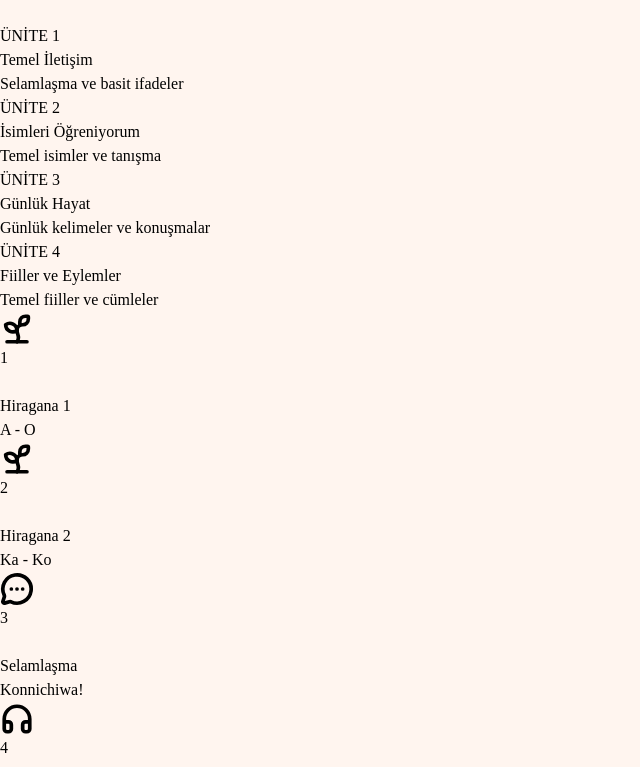
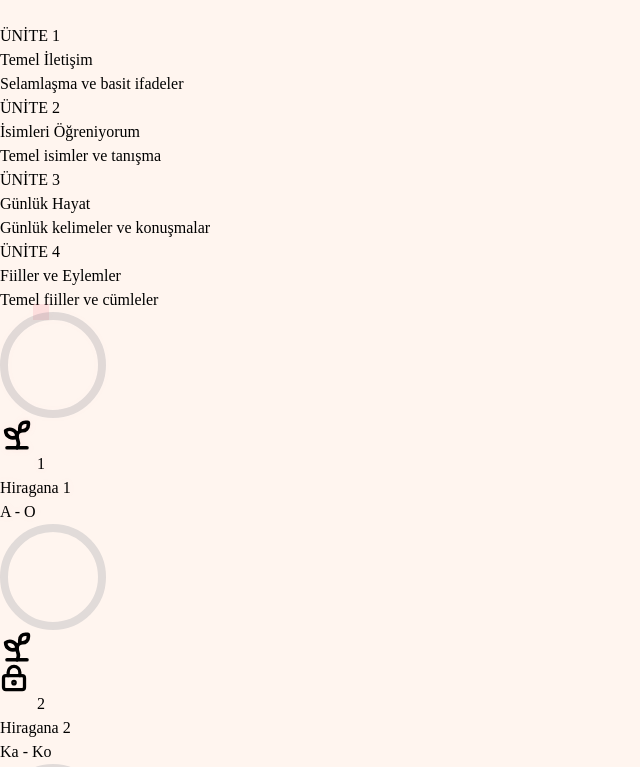
Before and after one commit to Alper-Yalcin/nihongo-study, a React (Vite) app in the folder Frontend/: page /learn in a window 1280 px wide. Shown: the part 2000-2767 px from the top of the page, without its empty margins (0-640 px from the left). Built offline with nearby package versions, Linux system fonts and the light colour scheme; no server answers; a web font is replaced by a local one.

Commit message:
feat: Enhance progress tracking in learning components; add unit progress management and visual feedback

```diff
--- a/Frontend/src/hooks/useLearnCourseProgress.ts
+++ b/Frontend/src/hooks/useLearnCourseProgress.ts
@@ -3,6 +3,7 @@ import { usePersistentState } from './usePersistentState';
 
 interface LearnCourseProgressState {
   completedUnitIds: string[];
+  unitProgressById: Record<string, number>;
 }
 
 const LEARN_COURSE_PROGRESS_STORAGE_KEY = 'kototsuna.learn-course-progress';
@@ -13,24 +14,30 @@ const deserializeProgress = (value: string): LearnCourseProgressState => {
   try {
     const parsed = JSON.parse(value) as Partial<LearnCourseProgressState>;
 
-    if (!Array.isArray(parsed.completedUnitIds)) {
-      return { completedUnitIds: [] };
-    }
+    const unitProgressById =
+      parsed.unitProgressById && typeof parsed.unitProgressById === 'object'
+        ? Object.fromEntries(
+            Object.entries(parsed.unitProgressById)
+              .filter((entry): entry is [string, number] => typeof entry[0] === 'string' && typeof entry[1] === 'number')
+              .map(([unitId, progressValue]) => [unitId, Math.max(0, Math.min(100, Math.round(progressValue)))])
+          )
+        : {};
 
     return {
-      completedUnitIds: parsed.completedUnitIds.filter(
-        (entry): entry is string => typeof entry === 'string'
-      )
+      completedUnitIds: Array.isArray(parsed.completedUnitIds)
+        ? parsed.completedUnitIds.filter((entry): entry is string => typeof entry === 'string')
+        : [],
+      unitProgressById
     };
   } catch {
-    return { completedUnitIds: [] };
+    return { completedUnitIds: [], unitProgressById: {} };
   }
 };
 
 export const useLearnCourseProgress = (orderedUnitIds: string[]) => {
   const [progress, setProgress] = usePersistentState<LearnCourseProgressState>(
     LEARN_COURSE_PROGRESS_STORAGE_KEY,
-    { completedUnitIds: [] },
+    { completedUnitIds: [], unitProgressById: {} },
     {
       serialize: serializeProgress,
       deserialize: deserializeProgress
@@ -78,9 +85,47 @@ export const useLearnCourseProgress = (orderedUnitIds: string[]) => {
         : current.completedUnitIds.filter((entry) => entry !== unitId);
 
       return {
-        completedUnitIds: nextCompletedIds
+        completedUnitIds: nextCompletedIds,
+        unitProgressById: {
+          ...current.unitProgressById,
+          [unitId]: completed ? 100 : Math.min(current.unitProgressById[unitId] ?? 0, 99)
+        }
       };
     });
+  };
+
+  const setUnitProgress = (unitId: string, progressPercent: number) => {
+    if (!orderedUnitIds.includes(unitId)) {
+      return;
+    }
+
+    const nextProgress = Math.max(0, Math.min(100, Math.round(progressPercent)));
+
+    setProgress((current) => {
+      const currentProgress = current.completedUnitIds.includes(unitId)
+        ? 100
+        : current.unitProgressById[unitId] ?? 0;
+
+      if (currentProgress === nextProgress) {
+        return current;
+      }
+
+      return {
+        ...current,
+        unitProgressById: {
+          ...current.unitProgressById,
+          [unitId]: nextProgress
+        }
+      };
+    });
+  };
+
+  const getUnitProgress = (unitId: string) => {
+    if (completedSet.has(unitId)) {
+      return 100;
+    }
+
+    return Math.max(0, Math.min(100, Math.round(progress.unitProgressById[unitId] ?? 0)));
   };
 
   return {
@@ -93,7 +138,9 @@ export const useLearnCourseProgress = (orderedUnitIds: string[]) => {
         ? Math.round((completedUnitIds.length / orderedUnitIds.length) * 100)
         : 0,
     getUnitState,
+    getUnitProgress,
     isUnitCompleted: (unitId: string) => completedSet.has(unitId),
-    setUnitCompleted
+    setUnitCompleted,
+    setUnitProgress
   };
 };
--- a/Frontend/src/pages/LearnJapanesePage.tsx
+++ b/Frontend/src/pages/LearnJapanesePage.tsx
@@ -1,4 +1,5 @@
 import React, { useMemo } from 'react';
+import { useNavigate } from 'react-router-dom';
 import {
   BarChart3,
   BookOpen,
@@ -15,6 +16,7 @@ import {
   Utensils
 } from 'lucide-react';
 import { AppLanguage, ThemeMode } from '../data/appPreferences';
+import { getLearnUnitRoute } from '../data/appShellContent';
 import {
   flattenLearnCourseUnits,
   getLearnCourseSections
@@ -28,6 +30,7 @@ interface LearnJapanesePageProps {
 }
 
 type NodeTone = 'pink' | 'orange' | 'purple' | 'blue' | 'gray';
+type LessonNodeState = 'locked' | 'active' | 'available' | 'completed';
 
 interface LessonNode {
   id: string;
@@ -158,6 +161,14 @@ const badgeNumberStyles: Record<NodeTone, string> = {
   purple: 'bg-[#8957da]',
   blue:   'bg-[#3a8edc]',
   gray:   'bg-[#8d8d8d]'
+};
+
+const progressRingStyles: Record<NodeTone, string> = {
+  pink: '#f05b7c',
+  orange: '#ffa028',
+  purple: '#8957da',
+  blue: '#3a8edc',
+  gray: '#8d8d8d'
 };
 
 const badgeStyles: Record<UnitMarker['tone'], string> = {
@@ -469,35 +480,103 @@ const UnitMarkerLabel: React.FC<{ marker: UnitMarker; isDark: boolean }> = ({ ma
   </div>
 );
 
-const LessonNodeButton: React.FC<{ node: LessonNode; isDark: boolean }> = ({ node, isDark }) => {
+const LessonNodeButton: React.FC<{
+  node: LessonNode;
+  isDark: boolean;
+  state: LessonNodeState;
+  progress: number;
+  onSelect?: () => void;
+}> = ({ node, isDark, state, progress, onSelect }) => {
   const Icon = node.icon;
   const size = node.checkpoint ? 92 : 82;
   const iconSize = node.checkpoint ? 42 : 34;
+  const ringSize = size + 24;
+  const ringStroke = 8;
+  const ringRadius = (ringSize - ringStroke) / 2;
+  const ringCircumference = 2 * Math.PI * ringRadius;
+  const progressOffset = ringCircumference - (Math.max(0, Math.min(100, progress)) / 100) * ringCircumference;
+  const isLocked = state === 'locked';
+  const isActive = state === 'active';
+  const isCompleted = state === 'completed';
 
   return (
     <div
-      className="absolute flex -translate-x-1/2 -translate-y-1/2 flex-col items-center z-[10]"
+      className={`absolute flex -translate-x-1/2 -translate-y-1/2 flex-col items-center z-[10] ${
+        isActive ? 'kt-learn-node-active' : ''
+      }`}
       style={{ left: node.x, top: node.y }}
     >
-      <div
-        className={`relative flex items-center justify-center rounded-full border-[7px] text-white ${toneStyles[node.tone]} ${
+      <button
+        type="button"
+        disabled={isLocked || !onSelect}
+        onClick={onSelect}
+        aria-label={`${node.title}${node.subtitle ? `, ${node.subtitle}` : ''}`}
+        aria-disabled={isLocked}
+        className={`relative flex appearance-none items-center justify-center rounded-full border-[7px] p-0 text-white transition ${
+          isLocked ? 'cursor-not-allowed saturate-[0.55]' : 'cursor-pointer'
+        } ${toneStyles[node.tone]} ${
           isDark ? 'drop-shadow-[0_12px_20px_rgba(0,0,0,0.42)]' : ''
         }`}
         style={{ width: size, height: size }}
       >
+        {isActive && (
+          <span
+            className="pointer-events-none absolute rounded-full border-2 border-white/70"
+            style={{
+              inset: -16,
+              boxShadow: `0 0 0 8px ${progressRingStyles[node.tone]}22, 0 0 26px ${progressRingStyles[node.tone]}66`
+            }}
+          />
+        )}
+        <svg
+          className="pointer-events-none absolute -rotate-90 overflow-visible"
+          width={ringSize}
+          height={ringSize}
+          viewBox={`0 0 ${ringSize} ${ringSize}`}
+          aria-hidden="true"
+          style={{ left: -12, top: -12 }}
+        >
+          <circle
+            cx={ringSize / 2}
+            cy={ringSize / 2}
+            r={ringRadius}
+            fill="none"
+            stroke={isDark ? 'rgba(255,255,255,0.18)' : 'rgba(71,84,103,0.16)'}
+            strokeWidth={ringStroke}
+          />
+          <circle
+            cx={ringSize / 2}
+            cy={ringSize / 2}
+            r={ringRadius}
+            fill="none"
+            stroke={progressRingStyles[node.tone]}
+            strokeLinecap="round"
+            strokeWidth={ringStroke}
+            strokeDasharray={ringCircumference}
+            strokeDashoffset={progressOffset}
+            opacity={isLocked && progress === 0 ? 0 : 1}
+            className="transition-[stroke-dashoffset,opacity] duration-700 ease-out"
+          />
+        </svg>
         <span className="absolute inset-[5px] rounded-full border border-white/55 bg-white/10" />
         <Icon
           size={iconSize}
           strokeWidth={2.6}
           fill={node.icon === Star ? 'currentColor' : 'none'}
-          className="relative"
+          className={`relative ${isLocked ? 'opacity-50' : ''}`}
         />
+        {isLocked && (
+          <span className="absolute inset-0 flex items-center justify-center rounded-full bg-[#1f2937]/18">
+            <LockKeyhole size={node.checkpoint ? 34 : 28} strokeWidth={2.8} className="text-white drop-shadow-[0_2px_5px_rgba(0,0,0,0.25)]" />
+          </span>
+        )}
+        {isCompleted && <span className="absolute inset-[8px] rounded-full bg-white/10" />}
         <span
           className={`absolute -right-2 -top-3 flex h-8 min-w-8 items-center justify-center rounded-full border-[3px] border-white px-1 text-sm font-black text-white shadow-[0_5px_10px_rgba(80,45,55,0.18)] ${badgeNumberStyles[node.tone]}`}
         >
           {node.number}
         </span>
-      </div>
+      </button>
       <div className="mt-3 max-w-[140px] text-center">
         <div className={`text-[14px] font-bold leading-tight ${
           isDark
@@ -521,12 +600,36 @@ const LessonNodeButton: React.FC<{ node: LessonNode; isDark: boolean }> = ({ nod
 };
 
 export const LearnJapanesePage: React.FC<LearnJapanesePageProps> = ({ language, themeMode }) => {
+  const navigate = useNavigate();
   const copy = pageCopy[language];
   const isDark = themeMode === 'dark';
   const sections = useMemo(() => getLearnCourseSections(language), [language]);
   const units = useMemo(() => flattenLearnCourseUnits(sections), [sections]);
   const orderedUnitIds = useMemo(() => units.map((unit) => unit.id), [units]);
-  const { completedCount } = useLearnCourseProgress(orderedUnitIds);
+  const { completedCount, getUnitProgress, getUnitState } = useLearnCourseProgress(orderedUnitIds);
+  const nodeRuntime = useMemo(
+    () =>
+      lessonNodes.map((node, index) => {
+        const unit = units[index];
+
+        if (!unit) {
+          return {
+            node,
+            unitId: null,
+            state: 'locked' as LessonNodeState,
+            progress: 0
+          };
+        }
+
+        return {
+          node,
+          unitId: unit.id,
+          state: getUnitState(unit.id),
+          progress: getUnitProgress(unit.id)
+        };
+      }),
+    [getUnitProgress, getUnitState, units]
+  );
 
   return (
     <div
@@ -539,6 +642,26 @@ export const LearnJapanesePage: React.FC<LearnJapanesePageProps> = ({ language,
           {completedCount} / {units.length} {copy.progress}
         </p>
       </div>
+      <style>{`
+        @keyframes kt-learn-node-active-pulse {
+          0%, 100% {
+            filter: drop-shadow(0 0 0 rgba(240, 91, 124, 0));
+          }
+          50% {
+            filter: drop-shadow(0 0 18px rgba(240, 91, 124, 0.36));
+          }
+        }
+
+        .kt-learn-node-active {
+          animation: kt-learn-node-active-pulse 1.8s ease-in-out infinite;
+        }
+
+        @media (prefers-reduced-motion: reduce) {
+          .kt-learn-node-active {
+            animation: none;
+          }
+        }
+      `}</style>
       <LearnFallingFlowers isDark={isDark} />
       <LearnSideRail copy={copy.side} isDark={isDark} />
 
@@ -559,8 +682,15 @@ export const LearnJapanesePage: React.FC<LearnJapanesePageProps> = ({ language,
             <UnitMarkerLabel key={marker.id} marker={marker} isDark={isDark} />
           ))}
 
-          {lessonNodes.map((node) => (
-            <LessonNodeButton key={node.id} node={node} isDark={isDark} />
+          {nodeRuntime.map(({ node, unitId, state, progress }) => (
+            <LessonNodeButton
+              key={node.id}
+              node={node}
+              isDark={isDark}
+              state={state}
+              progress={progress}
+              onSelect={unitId && state !== 'locked' ? () => navigate(getLearnUnitRoute(unitId)) : undefined}
+            />
           ))}
 
           <div className="absolute bottom-4 right-12 flex h-24 w-40 items-center justify-center opacity-80">
--- a/Frontend/src/pages/LearnUnitPage.tsx
+++ b/Frontend/src/pages/LearnUnitPage.tsx
@@ -217,7 +217,7 @@ export const LearnUnitPage: React.FC<LearnUnitPageProps> = ({ language }) => {
   const units = useMemo(() => flattenLearnCourseUnits(sections), [sections]);
   const orderedUnitIds = useMemo(() => units.map((entry) => entry.id), [units]);
   const unit = useMemo(() => findLearnUnitById(sections, unitId), [sections, unitId]);
-  const { currentUnitId, getUnitState, setUnitCompleted } = useLearnCourseProgress(orderedUnitIds);
+  const { currentUnitId, getUnitState, setUnitCompleted, setUnitProgress } = useLearnCourseProgress(orderedUnitIds);
   const [taskIndex, setTaskIndex] = useState(0);
   const [lives, setLives] = useState(3);
   const [selectedTokens, setSelectedTokens] = useState<string[]>([]);
@@ -227,6 +227,7 @@ export const LearnUnitPage: React.FC<LearnUnitPageProps> = ({ language }) => {
   const tasks = useMemo(() => (unit ? buildLessonTasks(unit, language) : []), [language, unit]);
   const task = tasks[taskIndex];
   const progress = tasks.length > 0 ? ((taskIndex + (finished ? 1 : 0)) / tasks.length) * 100 : 0;
+  const mapProgress = tasks.length > 0 ? ((finished ? tasks.length : taskIndex) / tasks.length) * 100 : 0;
   const unitIndex = unit ? units.findIndex((entry) => entry.id === unit.id) : -1;
   const nextUnit = unitIndex >= 0 && unitIndex < units.length - 1 ? units[unitIndex + 1] : null;
 
@@ -234,6 +235,14 @@ export const LearnUnitPage: React.FC<LearnUnitPageProps> = ({ language }) => {
     setSelectedTokens([]);
     setFeedback(null);
   }, [taskIndex]);
+
+  useEffect(() => {
+    if (!unit || getUnitState(unit.id) === 'locked') {
+      return;
+    }
+
+    setUnitProgress(unit.id, mapProgress);
+  }, [finished, mapProgress, taskIndex, unit]);
 
   if (!unit) {
     return <Navigate to={appShellRoutes.learn} replace />;
```
